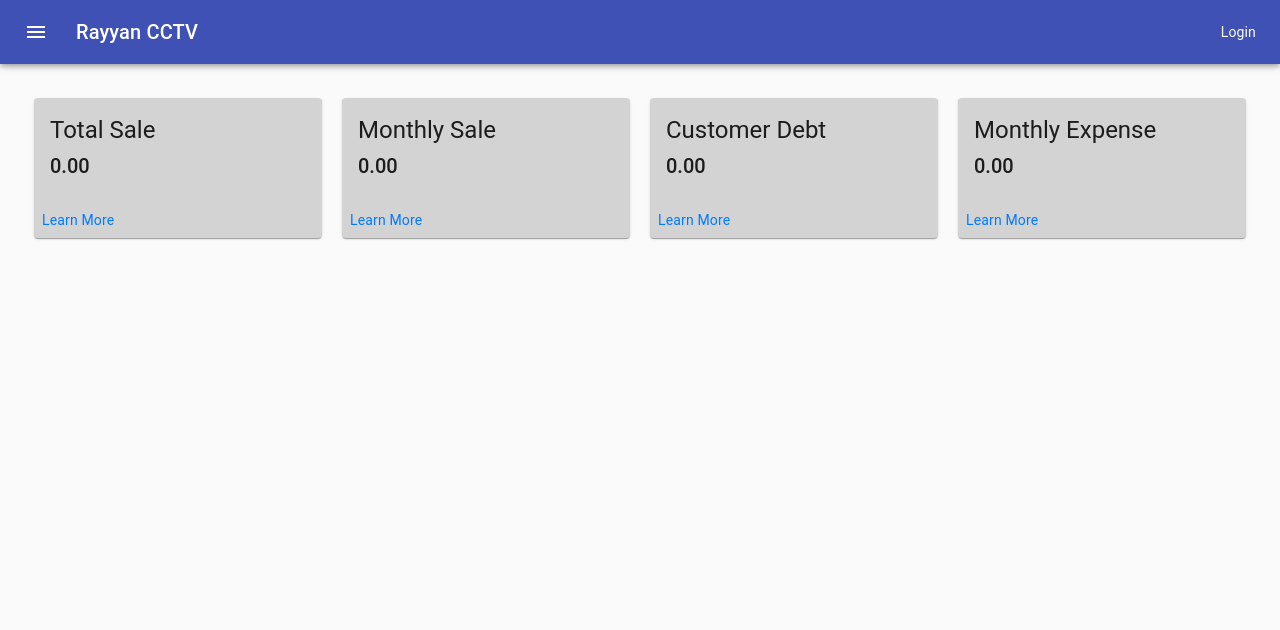
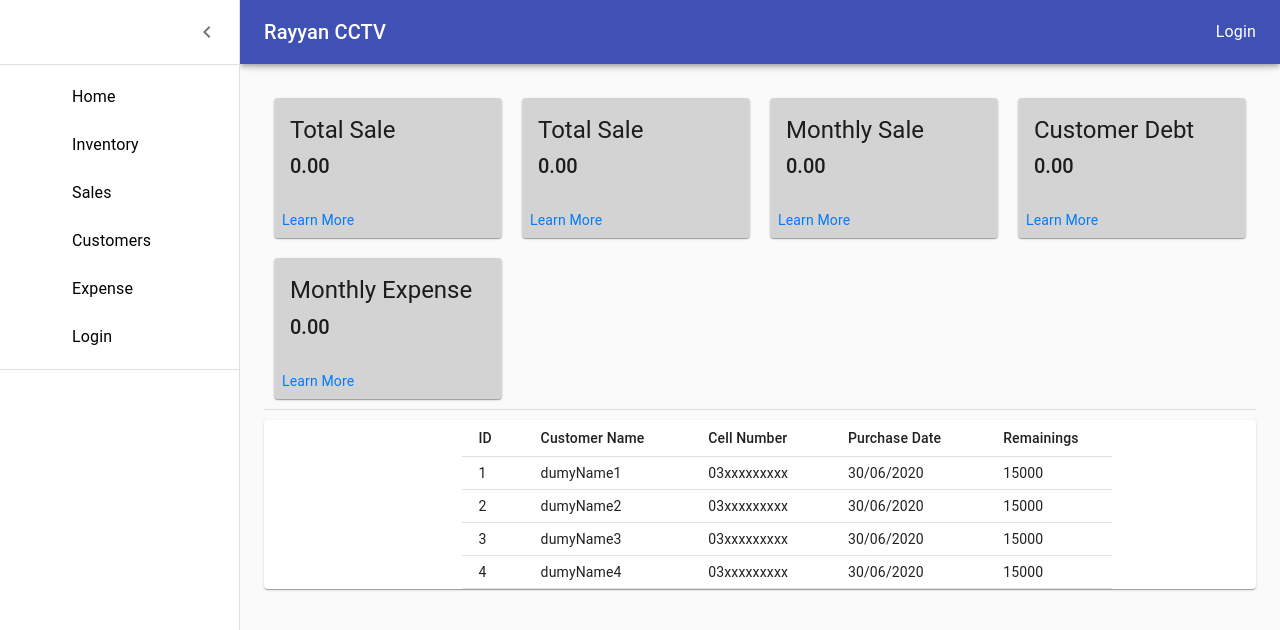
Before and after one commit to kashi326/POS, a React (Create React App) app: page /home in a window 1280 px wide. Shown: the top 630 px of the page. Built offline with nearby package versions, Linux system fonts and the light colour scheme.

Commit message:
some add-ups

```diff
--- a/public/index.html
+++ b/public/index.html
@@ -9,8 +9,6 @@
       name="description"
       content="Web site created using create-react-app"
     />
-    <!-- Font-awesome -->
-    <link rel="stylesheet" href="https://use.fontawesome.com/releases/v5.7.2/css/all.css" integrity="sha384-fnmOCqbTlWIlj8LyTjo7mOUStjsKC4pOpQbqyi7RrhN7udi9RwhKkMHpvLbHG9Sr" crossorigin="anonymous">
     <link rel="apple-touch-icon" href="%PUBLIC_URL%/logo192.png" />
 
     <link rel="manifest" href="%PUBLIC_URL%/manifest.json" />
--- a/src/App.js
+++ b/src/App.js
@@ -5,15 +5,16 @@ import Login from './component/Login';
 import Home from './component/Home';
 import About from './component/About';
 import Sidebar from './component/Layout/Sidebar';
+import Inventory from './component/Inventory/Inventory';
 function App() {
   return (
 
     <Router>
       <Switch>
         <Route path="/" exact component={Login} />
-
         <Route path="/home"><Sidebar component={<Home />} /></Route>
         <Route path="/about"><Sidebar component={<About />} /></Route>
+        <Route path="/inventory"><Sidebar component={<Inventory />} /></Route>
       </Switch>
     </Router>
   );
--- a/src/component/Home.js
+++ b/src/component/Home.js
@@ -8,10 +8,11 @@ import CardContent from '@material-ui/core/CardContent';
 import Typography from '@material-ui/core/Typography';
 import Grid from '@material-ui/core/Grid';
 import CssBaseline from '@material-ui/core/CssBaseline';
-
+import {TableContainer, Table, TableBody, TableHead, TableCell, TableRow, Divider } from '@material-ui/core';
+import Paper from '@material-ui/core/Paper';
 const useStyles = makeStyles({
   root: {
-    display: 'flex',
+
   },
   card: {
     maxWidth: 400,
@@ -21,6 +22,9 @@ const useStyles = makeStyles({
   media: {
     height: 140,
   },
+  table: {
+    maxWidth: '650px'
+  }
 });
 
 function Home() {
@@ -30,6 +34,22 @@ function Home() {
     <div className={classes.root}>
       <Grid container component='main' className={classes.root}>
         <CssBaseline />
+        <Grid item xs={12} md={4} lg={3}>
+          <Card className={classes.card}>
+            <CardActionArea>
+              <CardContent>
+                <Typography gutterBottom variant="h5" component="h2">
+                  Total Sale
+                </Typography>
+                <h5>0.00</h5>
+              </CardContent>
+            </CardActionArea>
+            <CardActions>
+              <Link to="/">Learn More</Link>
+            </CardActions>
+          </Card>
+        </Grid>
+
         <Grid item xs={12} md={4} lg={3}>
           <Card className={classes.card}>
             <CardActionArea>
@@ -93,8 +113,51 @@ function Home() {
             </CardActions>
           </Card>
         </Grid>
-
       </Grid>
+      <Divider style={{ marginBottom: '10px' }} />
+      <TableContainer component={Paper}>
+        <Table size="small" className={classes.table} component='table' style={{ marginLeft: '20%' }} elevation={2}>
+          <TableHead>
+            <TableRow>
+              <TableCell>ID</TableCell>
+              <TableCell>Customer Name</TableCell>
+              <TableCell>Cell Number</TableCell>
+              <TableCell>Purchase Date</TableCell>
+              <TableCell>Remainings</TableCell>
+            </TableRow>
+          </TableHead>
+          <TableBody>
+            <TableRow>
+              <TableCell>1</TableCell>
+              <TableCell>dumyName1</TableCell>
+              <TableCell>03xxxxxxxxx</TableCell>
+              <TableCell>30/06/2020</TableCell>
+              <TableCell>15000</TableCell>
+            </TableRow>
+            <TableRow>
+              <TableCell>2</TableCell>
+              <TableCell>dumyName2</TableCell>
+              <TableCell>03xxxxxxxxx</TableCell>
+              <TableCell>30/06/2020</TableCell>
+              <TableCell>15000</TableCell>
+            </TableRow>
+            <TableRow>
+              <TableCell>3</TableCell>
+              <TableCell>dumyName3</TableCell>
+              <TableCell>03xxxxxxxxx</TableCell>
+              <TableCell>30/06/2020</TableCell>
+              <TableCell>15000</TableCell>
+            </TableRow>
+            <TableRow>
+              <TableCell>4</TableCell>
+              <TableCell>dumyName4</TableCell>
+              <TableCell>03xxxxxxxxx</TableCell>
+              <TableCell>30/06/2020</TableCell>
+              <TableCell>15000</TableCell>
+            </TableRow>
+          </TableBody>
+        </Table>
+      </TableContainer>
     </div>
 
   );
--- /dev/null
+++ b/src/component/Inventory/Inventory.js
@@ -0,0 +1,33 @@
+import React from 'react';
+import { makeStyles, Typography, Button, Toolbar } from '@material-ui/core';
+import Textfield from '@material-ui/core/TextField';
+import { TableContainer, Table, TableBody, TableHead, TableCell, TableRow, Divider } from '@material-ui/core';
+import AddIcon from '@material-ui/icons/Add';
+const useStyles = makeStyles((theme) => ({
+    root: {
+        height: '100%'
+    },
+}));
+function Inventory() {
+    const classes = useStyles();
+    return (
+        <div className={classes.root}>
+            <Typography variant="h4" component="h2">Inventory</Typography>
+            <Toolbar>
+                <Textfield
+                    label="search"
+                    variant="standard"
+                />
+                <div style={{ flexGrow: 1 }}></div>
+                <Button href="/home" variant="contained" color="primary">
+                    Add
+                    <AddIcon/>
+                </Button>
+            </Toolbar>
+            <TableContainer>
+
+            </TableContainer>
+        </div>
+    );
+}
+export default Inventory;
--- a/src/component/Layout/Sidebar.js
+++ b/src/component/Layout/Sidebar.js
@@ -1,6 +1,6 @@
 import React from 'react';
 import clsx from 'clsx';
-import { makeStyles} from '@material-ui/core/styles';
+import { makeStyles } from '@material-ui/core/styles';
 import Drawer from '@material-ui/core/Drawer';
 import CssBaseline from '@material-ui/core/CssBaseline';
 import AppBar from '@material-ui/core/AppBar';
@@ -53,7 +53,6 @@ const useStyles = makeStyles((theme) => ({
         display: 'flex',
         alignItems: 'center',
         padding: theme.spacing(0, 1),
-        // necessary for content to be below app bar
         ...theme.mixins.toolbar,
         justifyContent: 'flex-end',
     },
@@ -73,11 +72,20 @@ const useStyles = makeStyles((theme) => ({
         }),
         marginLeft: 0,
     },
+    link:{
+        textDecoration:'none',
+        color:'black',
+        '&:hover':{
+            textDecoration:'none',
+            color:'orange'
+
+        }
+    }
 }));
 
 function Sidebar(props) {
     const classes = useStyles();
-    const [open, setOpen] = React.useState(false);
+    const [open, setOpen] = React.useState(true);
 
     const handleDrawerOpen = () => {
         setOpen(true);
@@ -108,9 +116,9 @@ function Sidebar(props) {
                     </IconButton>
                     <Typography variant="h6" noWrap>
                         Rayyan CCTV
-          </Typography>
+                    </Typography>
                     <div style={{ flexGrow: 1 }}></div>
-                    <Typography variant="h7"><Link to="/" style={{ textDecoration: 'none', color: 'white' }}>Login</Link></Typography>
+                    <Typography variant="subtitle1"><Link className={classes.link} to="/" style={{ textDecoration: 'none', color: 'white' }}>Login</Link></Typography>
                 </Toolbar>
             </AppBar>
             <Drawer
@@ -129,19 +137,38 @@ function Sidebar(props) {
                 </div>
                 <Divider />
                 <List>
-                    <Link to="/home">
+                    <Link className={classes.link} to="/home" >
                         <ListItem button>
                             <ListItemIcon></ListItemIcon>
                             <ListItemText>Home</ListItemText>
                         </ListItem>
                     </Link>
-                    <Link to="/about">
+                    <Link className={classes.link} to="/inventory">
                         <ListItem button>
                             <ListItemIcon></ListItemIcon>
-                            <ListItemText>about</ListItemText>
+                            <ListItemText>Inventory</ListItemText>
                         </ListItem>
                     </Link>
-                    <Link to="/">
+                    <Link className={classes.link} to="#">
+                        <ListItem button>
+                            <ListItemIcon></ListItemIcon>
+                            <ListItemText>Sales</ListItemText>
+                        </ListItem>
+                    </Link>
+                    <Link className={classes.link} to="#">
+                        <ListItem button>
+                            <ListItemIcon></ListItemIcon>
+                            <ListItemText>Customers</ListItemText>
+                        </ListItem>
+                    </Link>
+
+                    <Link className={classes.link} to="#">
+                        <ListItem button>
+                            <ListItemIcon></ListItemIcon>
+                            <ListItemText>Expense</ListItemText>
+                        </ListItem>
+                    </Link>
+                    <Link className={classes.link} to="/">
                         <ListItem button>
                             <ListItemIcon></ListItemIcon>
                             <ListItemText>Login</ListItemText>
--- a/src/component/Login.js
+++ b/src/component/Login.js
@@ -5,13 +5,14 @@ import CssBaseline from '@material-ui/core/CssBaseline';
 import TextField from '@material-ui/core/TextField';
 import FormControlLabel from '@material-ui/core/FormControlLabel';
 import Checkbox from '@material-ui/core/Checkbox';
-import { Link } from 'react-router-dom';
 import Paper from '@material-ui/core/Paper';
 import Grid from '@material-ui/core/Grid';
 import LockOutlinedIcon from '@material-ui/icons/LockOutlined';
 import Typography from '@material-ui/core/Typography';
 import { makeStyles} from '@material-ui/core/styles';
 import '../App.css';
+import Redirect from 'react-router-dom/Redirect';
+
 const style = makeStyles((theme) => ({
   root: {
     height: '100%'
@@ -48,14 +49,12 @@ const style = makeStyles((theme) => ({
 }));
 
 function Login() {
+
   const classes = style();
   const [isLoggined, setIsLoggined] = useState(false);
   if (isLoggined) {
     return (
-      <Link to='/home'>
-        <h3>
-          Click here to go Home</h3>
-      </Link>
+      <Redirect to='/home'/>
     );
   }
   return (
```
